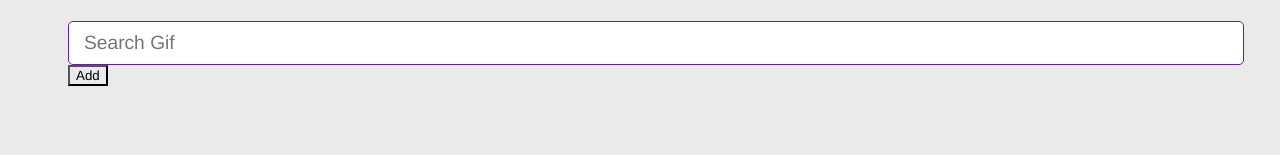
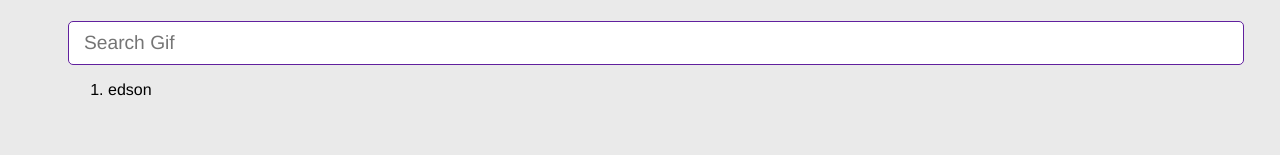
Before and after one commit to EdsonJSF/react-giphy-app, a React (Vite) app: page / in a window 1280 px wide. Shown: the part 127-282 px from the top of the page. Built offline with nearby package versions, Linux system fonts and the light colour scheme.

Commit message:
Feat: Components comunications

```diff
--- a/src/GiphyApp.jsx
+++ b/src/GiphyApp.jsx
@@ -2,7 +2,7 @@ import { useState } from "react";
 import { AddCategory } from "./components/AddCategory";
 
 export const GiphyApp = () => {
-  const [categories, setCategories] = useState([]);
+  const [categories, setCategories] = useState(["edson"]);
 
   const handleAddCategory = () => {
     setCategories([...categories, "new"]);
@@ -14,8 +14,7 @@ export const GiphyApp = () => {
       <h1>GiphyApp</h1>
 
       {/* input */}
-      <AddCategory />
-      <button onClick={handleAddCategory}>Add</button>
+      <AddCategory setCategories={setCategories} />
 
       {/* Gifs list */}
       {/* Gif item */}
--- a/src/components/AddCategory.jsx
+++ b/src/components/AddCategory.jsx
@@ -1,6 +1,6 @@
 import { useState } from "react";
 
-export const AddCategory = () => {
+export const AddCategory = ({ setCategories }) => {
   const [inputValue, setInputValue] = useState("");
 
   const handleInputValue = ({ target }) => {
@@ -9,6 +9,10 @@ export const AddCategory = () => {
 
   const handleSubmit = (event) => {
     event.preventDefault();
+    if (!inputValue.trim()) return;
+
+    setCategories((categories) => [inputValue, ...categories]);
+    setInputValue("");
   };
 
   return (
```
